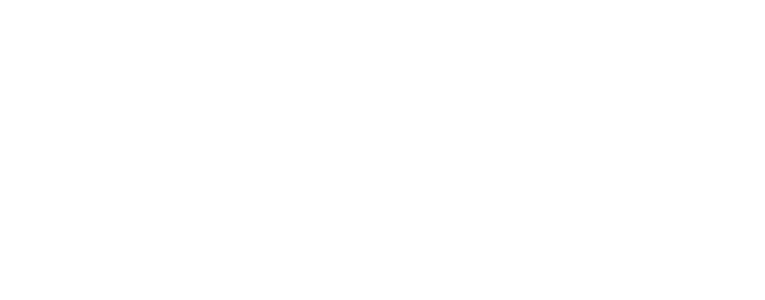
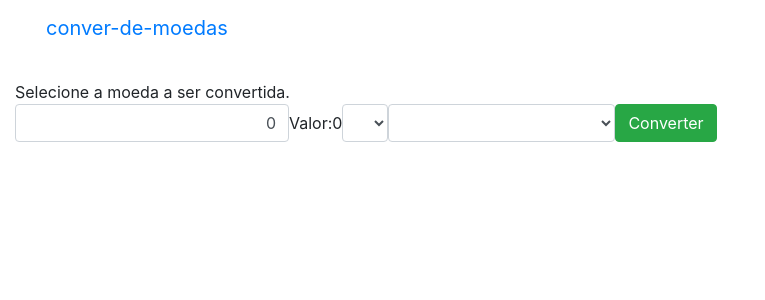
Before and after one commit to acebeR/angular13, an Angular app in the folder conver-de-moedas/: page / in a window 1280 px wide. Shown: the top 300 px of the page, without its empty margins (0-765 px from the left). Built offline with nearby package versions, Linux system fonts and the light colour scheme.

Commit message:
arrumando erros

```diff
--- a/conver-de-moedas/src/app/conversor/components/conversor.component.html
+++ b/conver-de-moedas/src/app/conversor/components/conversor.component.html
@@ -1,29 +1,3 @@
-<!-- <br/>
-<div class="alert alert-danger" role="alert"> Erro obtendo daods. Tente novamente.</div>
-
-<div class="painel panel-success">
-  <div class="panel-heading">
-    Selecione a moeda a ser convertida.
-  </div>
-  <div class="panel-body text-center">
-    <form class="form-inline">
-      <input type="text" name="valor" class="form-control text-right" placeholder="0" required>
-      <select name="moedaDe" class="form-control" required>
-        <option></option>
-      </select>
-      <span class="glyphicon glyphicon-arrow-rigth" arial-hidden="true"></span>
-      <select name="moedaPara" class="form-control" required>
-        <option>
-
-        </option>
-      </select>
-      <input type="submit" value="Converter" class="btn btn-success">
-    </form>
-
-  </div>
-</div> -->
-
-
 
 <br/>
 <div class="alert alert-danger" role="alert"
@@ -35,8 +9,13 @@
   </div>
   <div class="panel-body text-center">
     <form #conversaoForm="ngForm" class="form-inline">
-      <input type="text" name="valor" class="form-control text-right"
-       placeholder="0" [(ngModel)]="conversao.valor" required>Valor:{{conversao.valor}}
+      <input
+      type="text"
+      name="valor"
+      class="form-control text-right"
+      placeholder="0"
+      [(ngModel)]="conversao.valor" numero required>
+      Valor:{{conversao.valor}}
       <select name="moedaDe" class="form-control"
       [(ngModel)]="conversao.valor" required>
         <option></option>
@@ -56,6 +35,7 @@
 
   </div>
   <modal-cotacao
-  [id]="'modalCotacao'" [conversaoResponse]="conversaoResponse"
+  [id]="'modalCotacao'"
+  [conversaoResponse]="conversaoResponse"
   [conversao]="conversao" (onConfirm)="init()"></modal-cotacao>
 </div>
--- a/conver-de-moedas/src/app/conversor/components/conversor.component.ts
+++ b/conver-de-moedas/src/app/conversor/components/conversor.component.ts
@@ -14,7 +14,7 @@
   public moedas: Moeda[] = [{"sigla":"AUD", "descricao": "Dolar Australiano"},
   {"sigla":"BRL", "descricao": "Real Brasileiro"},
   {"sigla":"EUR", "descricao": "Euro"}];
-  private conversaoResponse!: ConversaoResponse;
+  public conversaoResponse!: ConversaoResponse;
 
   @ViewChild('conversaoForm') conversaoForm!: NgForm;
   constructor(    private moedaService: MoedaService, private conversorService: ConversorService) {}
--- a/conver-de-moedas/src/app/conversor/utils/modal-cotacao.component.html
+++ b/conver-de-moedas/src/app/conversor/utils/modal-cotacao.component.html
@@ -1,5 +1,6 @@
 <div
   class="modal fade"
+  [id]="id"
   tabindex="-1"
   role="dialog"
   aria-labelledby="modalLabel">
@@ -18,9 +19,9 @@
       </div>
       <div class="modal-body text-center">
         <div>
-          <h2>{{conversao.valor}{{conversao.moedaDe}}}={{valorConvertido}}{{conversao.moedaPara}}</h2>
+          <h2>{{conversao.valor}}{{conversao.moedaDe}}={{valorConvertido}}{{conversao.moedaPara}}</h2>
           <p>1 {{conversao.moedaPara}} = {{cotacaoPara}} {{conversao.moedaDe}} /
-            1 {{conversao.moedaDe}} = {{cotacao}} {{ conversao.moedaPara}}</p>
+            1 {{conversao.moedaDe}} = {{cotacaoDe}} {{ conversao.moedaPara}}</p>
         </div>
       </div>
       <div class="modal-footer">
--- a/conver-de-moedas/src/index.html
+++ b/conver-de-moedas/src/index.html
@@ -2,6 +2,12 @@
 <html lang="en">
 <head>
   <meta charset="utf-8">
+  <meta charset="utf-8">
+  <meta name="viewport" content="width=device-width, initial-scale=1, shrink-to-fit=no">
+
+  <!-- Bootstrap CSS -->
+  <link rel="stylesheet" href="https://cdn.jsdelivr.net/npm/bootstrap@4.4.1/dist/css/bootstrap.min.css" integrity="sha384-Vkoo8x4CGsO3+Hhxv8T/Q5PaXtkKtu6ug5TOeNV6gBiFeWPGFN9MuhOf23Q9Ifjh" crossorigin="anonymous">
+
   <title>ConverDeMoedas</title>
   <base href="/">
   <meta name="viewport" content="width=device-width, initial-scale=1">
```
